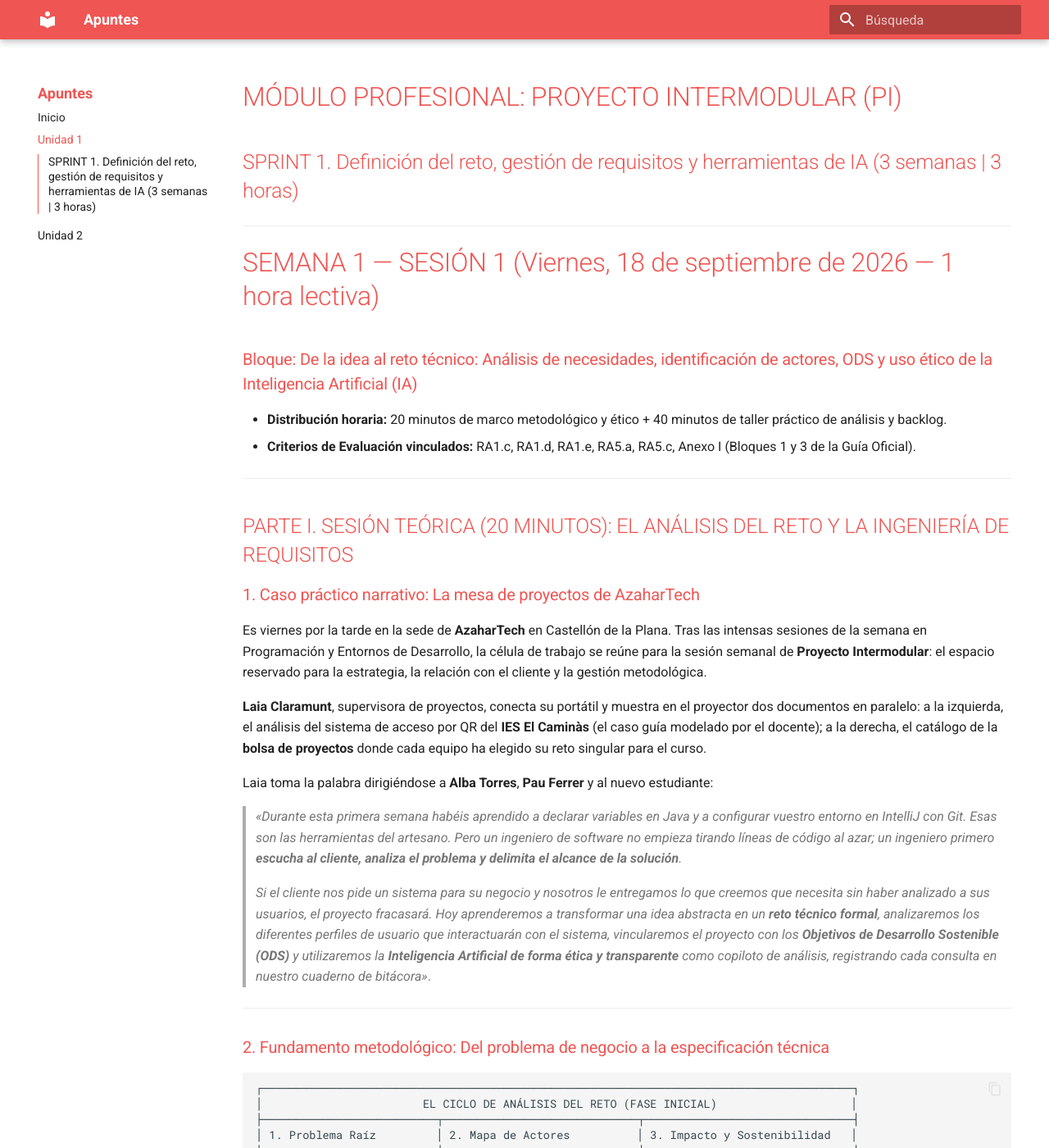
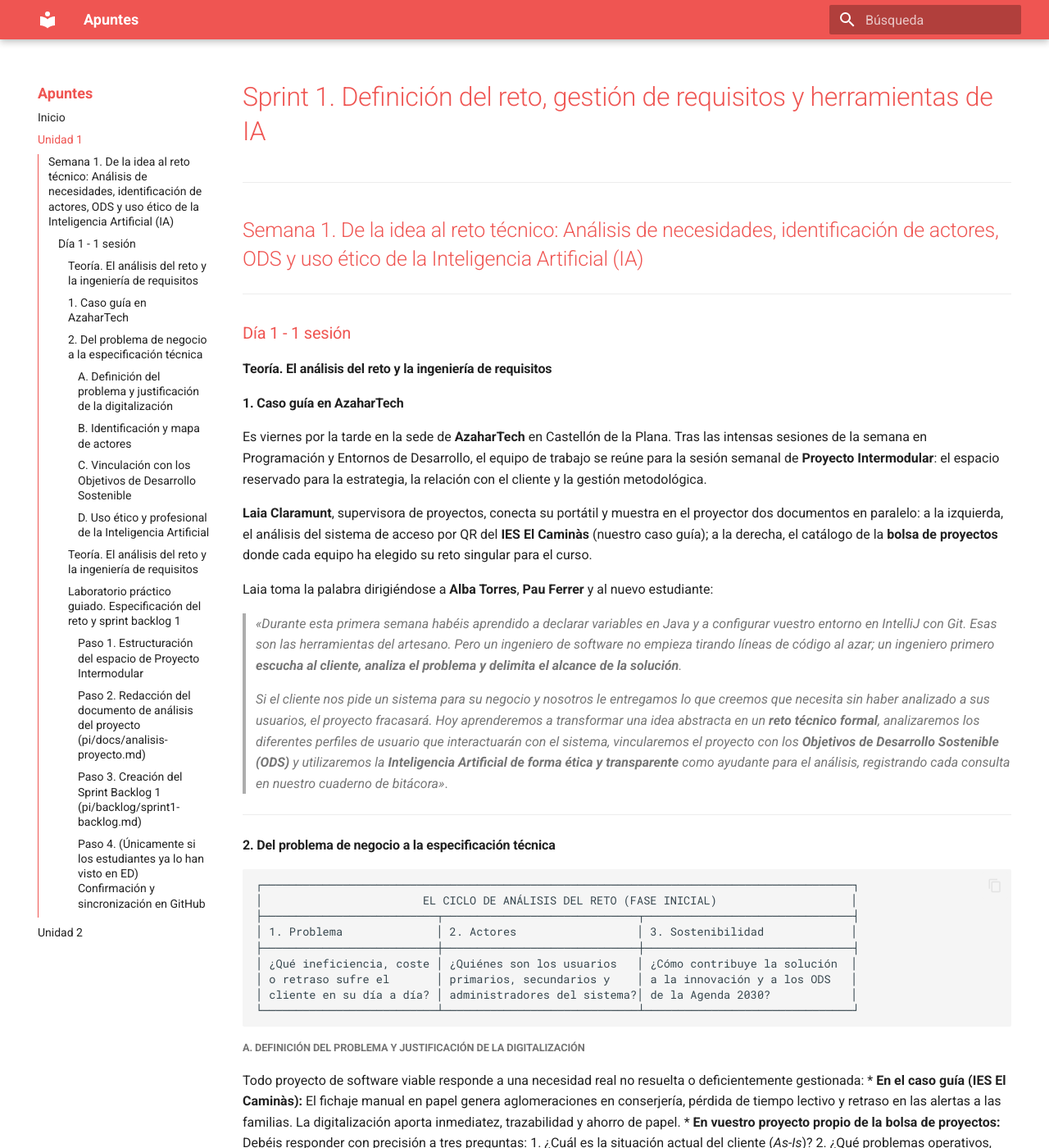
Before and after one commit to garmarcj/DAM-PI-20262027, an MkDocs documentation site: the page built from docs/unidad1.md, in a window 1280 px wide and 1400 px high. Shown: the whole window at 82% size. Built offline with MkDocs 1.6.1 and Material for MkDocs 9.7.7, drawn with Linux system fonts in a browser that asks for light colours; some of the changed text lies outside the part shown.

Commit message:
[Curso 2026-2027] Índice rellenado y modificaciones menores en la primera semana del Sprint 1

````diff
--- a/docs/unidad1.md
+++ b/docs/unidad1.md
@@ -1,39 +1,36 @@
-# MÓDULO PROFESIONAL: PROYECTO INTERMODULAR (PI)
-
-## SPRINT 1. Definición del reto, gestión de requisitos y herramientas de IA (3 semanas | 3 horas)
+# Sprint 1. Definición del reto, gestión de requisitos y herramientas de IA
 
 ---
 
-# SEMANA 1 — SESIÓN 1 (Viernes, 18 de septiembre de 2026 — 1 hora lectiva)
-### Bloque: De la idea al reto técnico: Análisis de necesidades, identificación de actores, ODS y uso ético de la Inteligencia Artificial (IA)
-* **Distribución horaria:** 20 minutos de marco metodológico y ético + 40 minutos de taller práctico de análisis y backlog.
-* **Criterios de Evaluación vinculados:** RA1.c, RA1.d, RA1.e, RA5.a, RA5.c, Anexo I (Bloques 1 y 3 de la Guía Oficial).
+## Semana 1. De la idea al reto técnico: Análisis de necesidades, identificación de actores, ODS y uso ético de la Inteligencia Artificial (IA)
 
 ---
 
-## PARTE I. SESIÓN TEÓRICA (20 MINUTOS): EL ANÁLISIS DEL RETO Y LA INGENIERÍA DE REQUISITOS
+### Día 1 - 1 sesión
 
-### 1. Caso práctico narrativo: La mesa de proyectos de AzaharTech
+#### Teoría. El análisis del reto y la ingeniería de requisitos
 
-Es viernes por la tarde en la sede de **AzaharTech** en Castellón de la Plana. Tras las intensas sesiones de la semana en Programación y Entornos de Desarrollo, la célula de trabajo se reúne para la sesión semanal de **Proyecto Intermodular**: el espacio reservado para la estrategia, la relación con el cliente y la gestión metodológica.
+#### 1. Caso guía en AzaharTech
 
-**Laia Claramunt**, supervisora de proyectos, conecta su portátil y muestra en el proyector dos documentos en paralelo: a la izquierda, el análisis del sistema de acceso por QR del **IES El Caminàs** (el caso guía modelado por el docente); a la derecha, el catálogo de la **bolsa de proyectos** donde cada equipo ha elegido su reto singular para el curso.
+Es viernes por la tarde en la sede de **AzaharTech** en Castellón de la Plana. Tras las intensas sesiones de la semana en Programación y Entornos de Desarrollo, el equipo de trabajo se reúne para la sesión semanal de **Proyecto Intermodular**: el espacio reservado para la estrategia, la relación con el cliente y la gestión metodológica.
+
+**Laia Claramunt**, supervisora de proyectos, conecta su portátil y muestra en el proyector dos documentos en paralelo: a la izquierda, el análisis del sistema de acceso por QR del **IES El Caminàs** (nuestro caso guía); a la derecha, el catálogo de la **bolsa de proyectos** donde cada equipo ha elegido su reto singular para el curso.
 
 Laia toma la palabra dirigiéndose a **Alba Torres**, **Pau Ferrer** y al nuevo estudiante:
 
 > *«Durante esta primera semana habéis aprendido a declarar variables en Java y a configurar vuestro entorno en IntelliJ con Git. Esas son las herramientas del artesano. Pero un ingeniero de software no empieza tirando líneas de código al azar; un ingeniero primero **escucha al cliente, analiza el problema y delimita el alcance de la solución**.*
 >
-> *Si el cliente nos pide un sistema para su negocio y nosotros le entregamos lo que creemos que necesita sin haber analizado a sus usuarios, el proyecto fracasará. Hoy aprenderemos a transformar una idea abstracta en un **reto técnico formal**, analizaremos los diferentes perfiles de usuario que interactuarán con el sistema, vincularemos el proyecto con los **Objetivos de Desarrollo Sostenible (ODS)** y utilizaremos la **Inteligencia Artificial de forma ética y transparente** como copiloto de análisis, registrando cada consulta en nuestro cuaderno de bitácora»*.
+> *Si el cliente nos pide un sistema para su negocio y nosotros le entregamos lo que creemos que necesita sin haber analizado a sus usuarios, el proyecto fracasará. Hoy aprenderemos a transformar una idea abstracta en un **reto técnico formal**, analizaremos los diferentes perfiles de usuario que interactuarán con el sistema, vincularemos el proyecto con los **Objetivos de Desarrollo Sostenible (ODS)** y utilizaremos la **Inteligencia Artificial de forma ética y transparente** como ayudante para el análisis, registrando cada consulta en nuestro cuaderno de bitácora»*.
 
 ---
 
-### 2. Fundamento metodológico: Del problema de negocio a la especificación técnica
+#### 2. Del problema de negocio a la especificación técnica
 
 ```
 ┌────────────────────────────────────────────────────────────────────────────────────────┐
 │                        EL CICLO DE ANÁLISIS DEL RETO (FASE INICIAL)                    │
 ├──────────────────────────┬─────────────────────────────┬───────────────────────────────┤
-│ 1. Problema Raíz         │ 2. Mapa de Actores          │ 3. Impacto y Sostenibilidad   │
+│ 1. Problema              │ 2. Actores                  │ 3. Sostenibilidad             │
 ├──────────────────────────┼─────────────────────────────┼───────────────────────────────┤
 │ ¿Qué ineficiencia, coste │ ¿Quiénes son los usuarios   │ ¿Cómo contribuye la solución  │
 │ o retraso sufre el       │ primarios, secundarios y    │ a la innovación y a los ODS   │
@@ -41,7 +38,7 @@ Laia toma la palabra dirigiéndose a **Alba Torres**, **Pau Ferrer** y al nuevo
 └──────────────────────────┴─────────────────────────────┴───────────────────────────────┘
 ```
 
-#### A. Definición del problema y justificación de la digitalización (RA1.c)
+##### A. Definición del problema y justificación de la digitalización
 Todo proyecto de software viable responde a una necesidad real no resuelta o deficientemente gestionada:
 * **En el caso guía (IES El Caminàs):** El fichaje manual en papel genera aglomeraciones en conserjería, pérdida de tiempo lectivo y retraso en las alertas a las familias. La digitalización aporta inmediatez, trazabilidad y ahorro de papel.
 * **En vuestro proyecto propio de la bolsa de proyectos:** Debéis responder con precisión a tres preguntas:
@@ -49,61 +46,58 @@ Todo proyecto de software viable responde a una necesidad real no resuelta o def
     2. ¿Qué problemas operativos, económicos o de gestión genera esa situación?
     3. ¿Cómo resolverá vuestra aplicación ese problema (*To-Be*)?
 
-#### B. Identificación y mapa de actores (RA1.e)
+##### B. Identificación y mapa de actores
 Un **actor** es cualquier entidad externa (humana o máquina) que interactúa directamente con el software:
 1. **Usuarios primarios u operacionales:** Aquellos que utilizan la herramienta para su función principal diaria (*ej. el alumno que valida su QR o el operario que registra una entrada de stock*).
 2. **Usuarios administradores o de gestión:** Aquellos que configuran el sistema, dan de alta parámetros y extraen informes (*ej. el equipo directivo o el jefe de almacén*).
 3. **Sistemas externos:** Dispositivos periféricos o servicios web con los que la aplicación intercambia datos (*ej. pantallas HDMI, bases de datos externas o lectores ópticos*).
 
-#### C. Vinculación con los Objetivos de Desarrollo Sostenible (ODS - RA1.d)
+##### C. Vinculación con los Objetivos de Desarrollo Sostenible
 Siguiendo las directrices del Decreto de Formación Profesional de la Comunitat Valenciana, todo proyecto intermodular debe incorporar la dimensión social y ambiental alineada con los **ODS**:
-* **ODS 9 (Industria, Innovación e Infraestructura):** Modernización y digitalización de procesos productivos tradicionales.
-* **ODS 12 (Producción y Consumo Responsables):** Eliminación del consumo de papel y optimización de recursos energéticos.
-* **ODS 4 (Educación de Calidad) u ODS 8 (Trabajo Decente y Crecimiento Económico):** Mejora de la conciliación, control horario y transparencia laboral.
+* **ODS 9 (Industria, innovación e infraestructura).** Modernización y digitalización de procesos productivos tradicionales.
+* **ODS 12 (Producción y consumo responsables).** Eliminación del consumo de papel y optimización de recursos energéticos.
+* **ODS 4 (Educación de calidad) u ODS 8 (Trabajo decente y crecimiento económico).** Mejora de la conciliación, control horario y transparencia laboral.
 
-#### D. Uso ético y profesional de la Inteligencia Artificial (Anexo I, Bloque 1)
-En AzaharTech no se prohíbe la Inteligencia Artificial generativa (como ChatGPT, Claude o Copilot); **se exige su uso profesional y crítico**.
-* **Uso permitido:** Asistente para estructurar ideas, mejorar la redacción técnica de requisitos, proponer casos límite y contrastar vocabulario técnico.
-* **Uso prohibido:** Copiar y pegar ciegamente respuestas generadas sin contrastar su veracidad o delegar en la máquina la toma de decisiones del proyecto.
-* **El estándar del Prompt Log (Registro de IA):** Toda aportación de la IA debe documentarse en una tabla indicando la herramienta, la instrucción exacta (*prompt*) introducida y el criterio del estudiante para modificar o aceptar la respuesta.
+##### D. Uso ético y profesional de la Inteligencia Artificial
+En AzaharTech no se prohíbe la Inteligencia Artificial generativa (como ChatGPT, Claude o Mistral); **se exige su uso profesional y crítico**.
+* **Uso permitido.** Asistente para estructurar ideas, mejorar la redacción técnica de requisitos, proponer casos límite y contrastar vocabulario técnico.
+* **Uso prohibido.** Copiar y pegar ciegamente respuestas generadas sin contrastar su veracidad o delegar en la máquina la toma de decisiones del proyecto.
+* **El estándar del Prompt Log (Registro de IA).** Toda aportación de la IA debe documentarse en una tabla indicando la herramienta, la instrucción exacta (*prompt*) introducida y el criterio del estudiante para modificar o aceptar la respuesta.
+
+---
+#### Teoría. El análisis del reto y la ingeniería de requisitos
+#### Laboratorio práctico guiado. Especificación del reto y sprint backlog 1
+
+Laia Claramunt asigna las tareas de la sesión:
+> *«Durante los próximos treinta minutos, cada uno de vosotros va a crear el espacio oficial de Proyecto Intermodular en su repositorio de GitHub. Redactaréis el **documento formal de análisis del reto de vuestro proyecto propio** incluyendo el registro ético de IA, y crearéis el archivo **`sprint1-backlog.md`** que coordinará vuestras tareas entre Programación, Entornos de Desarrollo y Proyecto Intermodular»*.
 
 ---
 
-## PARTE II. TALLER PRÁCTICO GUIADO (40 MINUTOS): ESPECIFICACIÓN DEL RETO Y SPRINT BACKLOG 1
-
-### Caso de laboratorio
-Laia Claramunt asigna las tareas de la sesión:
-> *«Durante los próximos cuarenta minutos, cada uno de vosotros va a crear el espacio oficial de Proyecto Intermodular en su repositorio de GitHub. Redactaréis el **documento formal de análisis del reto de vuestro proyecto propio** incluyendo el registro ético de IA, y crearéis el archivo **`sprint1-backlog.md`** que coordinará vuestras tareas entre Programación, Entornos de Desarrollo y Proyecto Intermodular»*.
-
----
-
-### Procedimiento técnico paso a paso
-
-#### Paso 1. Estructuración del espacio de Proyecto Intermodular
+##### Paso 1. Estructuración del espacio de Proyecto Intermodular
 1. Abre tu proyecto en **IntelliJ IDEA**.
-2. Comprueba que dentro de tu carpeta individual (`azahartech/nombreEquipo/nombreEstudiante/`) dispones del directorio **`pi/`**.
+2. Comprueba que dentro de tu carpeta individual (`azahartech/nombre-equipo/apellidos-nombre/`) dispones del directorio **`pi/`**.
 3. Dentro de `pi/`, crea dos subcarpetas de trabajo:
     * **`pi/docs/`**: Para memorias técnicas, análisis y diagramas.
     * **`pi/backlog/`**: Para el seguimiento de sprints y tareas.
 
 ---
 
-#### Paso 2. Redacción del Documento de Análisis del Reto (`pi/docs/analisis-reto.md`)
-1. En `pi/docs/`, crea el archivo `analisis-reto.md`.
+##### Paso 2. Redacción del documento de análisis del proyecto (`pi/docs/analisis-proyecto.md`)
+1. En `pi/docs/`, crea el archivo `analisis-proyecto.md`.
 2. Redacta el documento aplicando la siguiente plantilla formal adaptada a **tu proyecto elegido de la bolsa de proyectos**:
 
 ```markdown
-# Documento de Análisis de Necesidades y Definición del Reto
+# Documento de análisis de necesidades y definición del proyecto
 **Consultora:** AzaharTech Software Consulting
-**Proyecto Seleccionado:** [Nombre del Proyecto de la Bolsa de Proyectos]
-**Cliente / Sector:** [Nombre de la Empresa o Sector Profesional]
-**Desarrollador/a:** [Tus Apellidos, Tu Nombre]
+**Proyecto Seleccionado:** [nombre del proyecto de la bolsa de proyectos]
+**Cliente / Sector:** [nombre de la empresa o sector profesional]
+**Desarrollador/a:** [tus apellidos, tu nombre]
 **Fecha:** 18 de septiembre de 2026
 **Versión:** 1.0
 
 ---
 
-## 1. Contexto y Justificación del Problema
+## 1. Contexto y justificación del problema
 ### 1.1 Situación actual y problemática detectada
 [Describe el problema operativo de tu cliente. Qué procesos manuales lentos, pérdidas económicas o fallos de registro sufre actualmente su organización].
 
@@ -125,7 +119,7 @@ Laia Claramunt asigna las tareas de la sesión:
 
 ---
 
-## 3. Registro Ético de Uso de Inteligencia Artificial (Prompt Log)
+## 3. Registro ético de uso de Inteligencia Artificial (Prompt Log)
 | Fecha | Herramienta | Objetivo de la consulta | Prompt introducido | Revisión crítica y ajuste aplicado |
 | :---: | :---: | :--- | :--- | :--- |
 | 18/09/2026 | ChatGPT / Claude | Estructurar requisitos funcionales | *"Actúa como analista y redacta 3 necesidades de software para..."* | Se adaptaron los requisitos al alcance secuencial del Sprint 1 y se eliminaron funciones innecesarias. |
@@ -133,21 +127,21 @@ Laia Claramunt asigna las tareas de la sesión:
 
 ---
 
-#### Paso 3. Creación del Sprint Backlog 1 (`pi/backlog/sprint1-backlog.md`)
+##### Paso 3. Creación del Sprint Backlog 1 (`pi/backlog/sprint1-backlog.md`)
 1. En la carpeta `pi/backlog/`, crea el archivo `sprint1-backlog.md`.
 2. Define la lista de tareas del **Sprint 1 (14 sep – 2 oct)** desglosada por los tres módulos:
 
 ```markdown
-# Sprint Backlog 1 — [Nombre de Tu Proyecto Propio]
+# Sprint Backlog 1 — [nombre de tu proyecto]
 **Periodo:** 14 de septiembre – 2 de octubre de 2026
-**Responsable:** [Tu Nombre]
+**Responsable:** [tu nombre]
 
-## 🎯 Objetivo General del Sprint 1
-Construir el incremento base v0.1: definir el análisis técnico del reto, configurar el taller digital con Git/IntelliJ y programar el primer motor de cálculo secuencial en Java.
+## Objetivo general del Sprint 1
+Construir el incremento base v0.1: definir el análisis técnico del proyecto, configurar el taller digital con Git/IntelliJ y programar el primer motor de cálculo secuencial en Java.
 
 ---
 
-## 📋 Cuadro de Mando de Tareas
+## Tareas
 
 ### Módulo: Proyecto Intermodular (PI)
 - [x] T-PI-01: Redactar análisis de necesidades y mapa de actores (`pi/docs/analisis-reto.md`)
@@ -170,27 +164,10 @@ Construir el incremento base v0.1: definir el análisis técnico del reto, confi
 
 ---
 
-#### Paso 4. Confirmación y sincronización en GitHub
-1. Abre la terminal integrada de IntelliJ IDEA (`Alt + F12`) o la pestaña **Commit** (`Ctrl + K`).
-2. Verifica mediante `git status` que los dos archivos de PI están detectados.
-3. Confirma los cambios aplicando el estándar de **Conventional Commits**:
-   ```bash
-   git add pi/
-   git commit -m "docs(pi): definir analisis del reto del proyecto propio y sprint backlog 1"
-   git push
-   ```
-4. Accede a tu repositorio en GitHub desde el navegador y comprueba que la carpeta `pi/docs/` y `pi/backlog/` se visualizan correctamente con su formato Markdown maquetado.
+##### Paso 4. (Únicamente si los estudiantes ya lo han visto en ED) Confirmación y sincronización en GitHub
+1. Publica en GitHub (`commit` y `push`)
+2. Accede a tu repositorio en GitHub desde el navegador y comprueba que la carpeta `pi/docs/` y `pi/backlog/` se visualizan correctamente con su formato Markdown maquetado.
 
----
-
-### Resumen de la Sesión 1 de Proyecto Intermodular
-Al finalizar estos 60 minutos:
-* Has transformado la propuesta de la bolsa de proyectos en un **reto de ingeniería formal**.
-* Has identificado los **actores clave** y has vinculado el proyecto con los **ODS**.
-* Has utilizado la **IA de forma ética, documentada y transparente**.
-* Tu repositorio cuenta con el **Sprint Backlog 1** que coordina tu trabajo con Programación y Entornos de Desarrollo.
-
----
 ---
 
 # SEMANA 2 — SESIÓN 2 (Viernes, 25 de septiembre de 2026 — 1 hora lectiva)
````
Also changed, not shown: other parts of docs/unidad1.md (+1 -1 lines), docs/index.md (+26 -1 lines).
